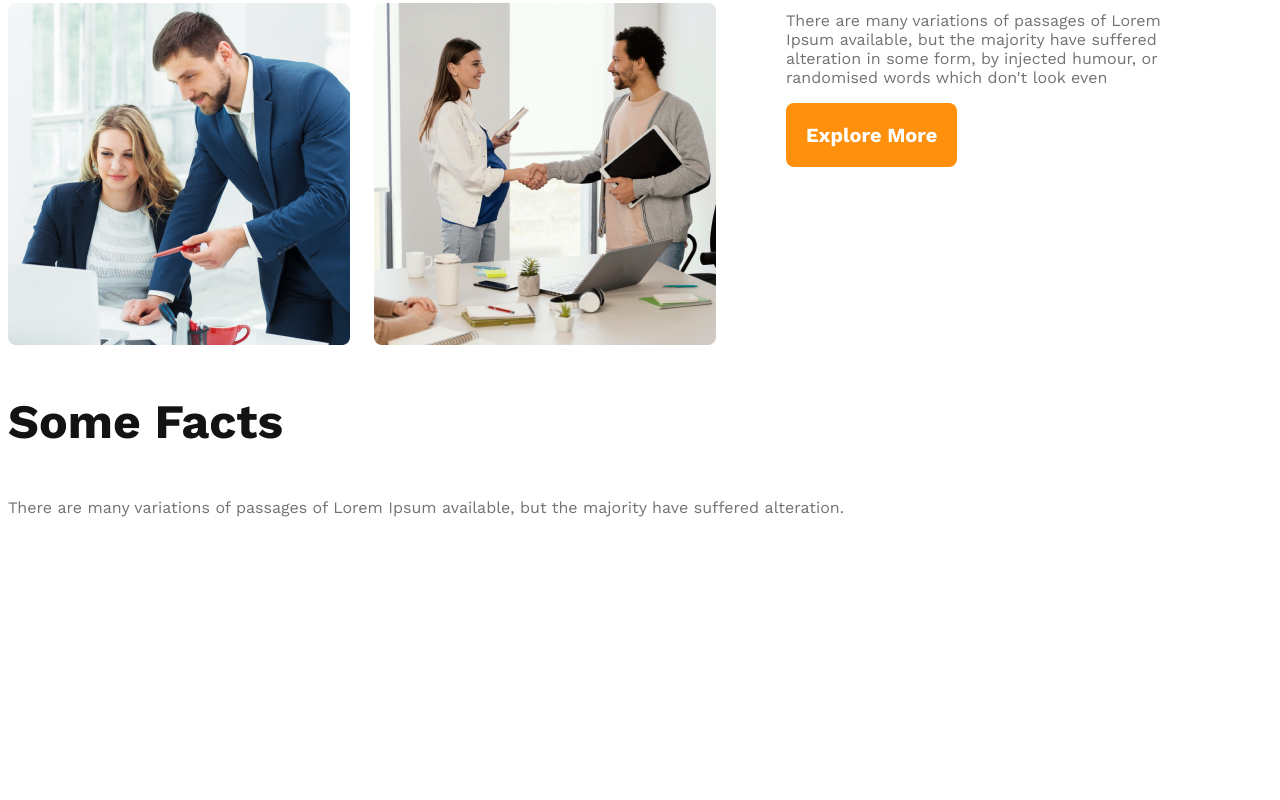
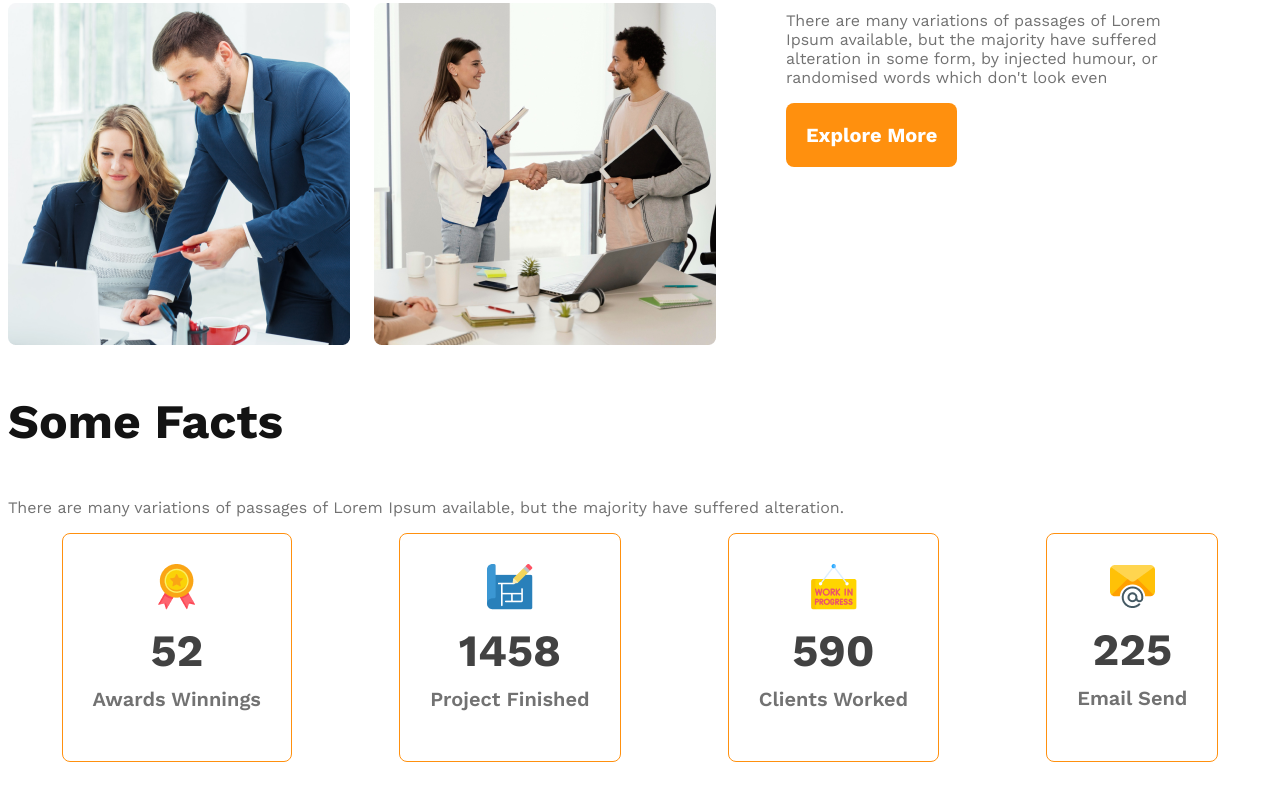
Before and after one commit to Jillurcf/g3-architect-website-m2m9, a plain HTML site: page index.html in a window 1280 px wide. Shown: the part 1455-2255 px from the top of the page. Before the commit the page ends 2042 px from the top, so only its background shows below. Drawn offline with nearby package versions, Linux system fonts and the light colour scheme.

Commit message:
css finished for facts section

```diff
--- a/index.html
+++ b/index.html
@@ -62,10 +62,33 @@
         </section>
         <!-- Facts section -->
         <section class="facts">
-            <h3 class="section-title">Some Facts</h3>
+            <h3 class="facts-title section-title">Some Facts</h3>
             <p class="text-light-gray">There are many variations of passages of Lorem Ipsum available, but the majority
                 have suffered
                 alteration.</p>
+            <div class="facts-card-container">
+                <!-- .card*4>img+h2.card-stats+p.card-title  -->
+                <div class="card">
+                    <img src="images/icons/ribon.png" alt="">
+                    <h2 class="card-stats">52</h2>
+                    <p class="card-title text-light-gray">Awards Winnings</p>
+                </div>
+                <div class="card">
+                    <img src="images/icons/projects.png" alt="">
+                    <h2 class="card-stats">1458</h2>
+                    <p class="card-title text-light-gray text-light-gray">Project Finished</p>
+                </div>
+                <div class="card">
+                    <img src="images/icons/customers.png" alt="">
+                    <h2 class="card-stats">590</h2>
+                    <p class="card-title text-light-gray ">Clients Worked</p>
+                </div>
+                <div class="card">
+                    <img src="images/icons/email.png" alt="">
+                    <h2 class="card-stats">225</h2>
+                    <p class="card-title text-light-gray">Email Send</p>
+                </div>
+            </div>
         </section>
     </main>
     <footer></footer>
--- a/style/architect.css
+++ b/style/architect.css
@@ -115,7 +115,31 @@ main {
     font-weight: 700;
 }
 
+/* facts section */
+.facts-card-container {
+    display: flex;
+    justify-content: space-around;
+}
 
+.facts-card-container .card {
+    border-radius: 8px;
+    border: 1px solid #FF900E;
+    text-align: center;
+    padding: 30px;
+}
+
+.facts-card-container .card-title {
+    font-weight: 600;
+    font-size: 1.25rem;
+    margin-top: 5px;
+}
+
+.facts-card-container .card-stats {
+    font-size: 2.8rem;
+    color: #424242;
+    margin-top: 10px;
+    margin-bottom: 10px;
+}
 
 /* responsive media query */
 /* mobile devices */
```
